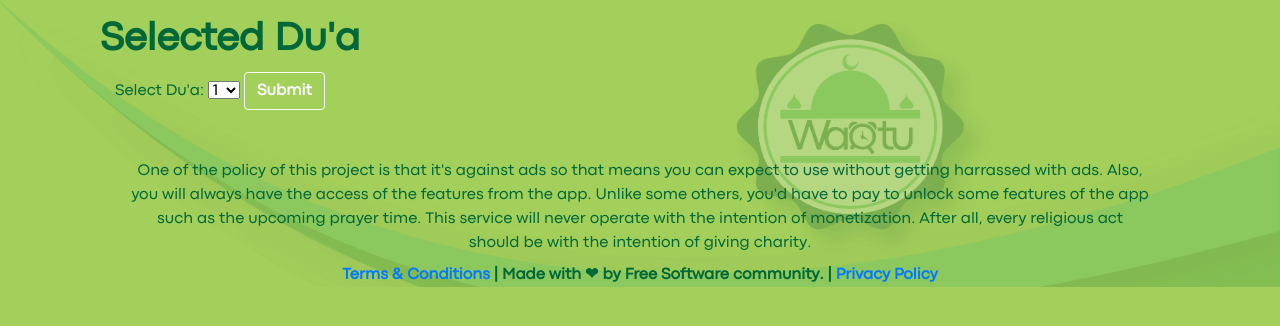
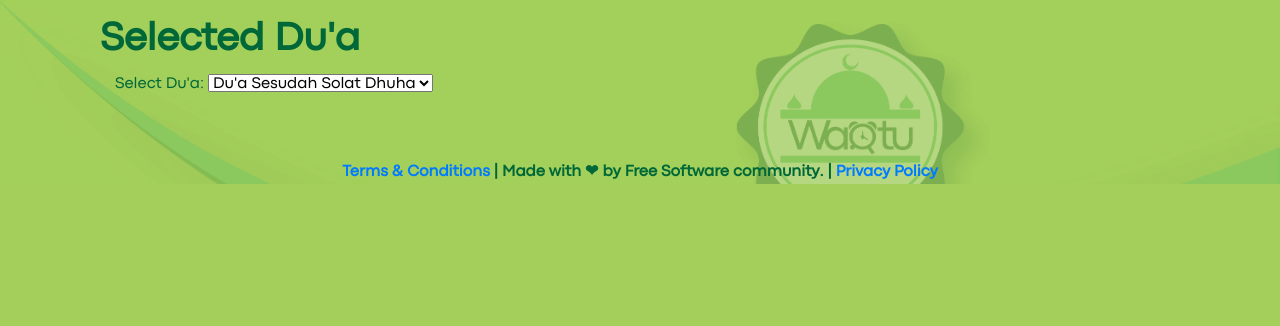
Before and after one commit to dihyah/waqtu, a Flask app: template templates/dua.html in a window 1280 px wide. Shown: the part 74-400 px from the top of the page. Run offline with Flask 2, Linux system fonts and the light colour scheme; the template is opened without the code that fills it, so the values that code supplies are empty; some libraries are stand-ins or nearby versions.

Commit message:
update dua.html

```diff
--- a/templates/dua.html
+++ b/templates/dua.html
@@ -33,26 +33,30 @@ You may reach me at hiidihyah@gmail.com if you have any inquiries.
     <!--dua selection droplist-->
         <div class="container duaSelection">
             <!--droplist-->
-            <form action="/action_page.php">
+            <form action="db_dir_here">
             <label class="selectionLabel" for="du'a">Select Du'a:</label>
-            <select class="form-select" aria-label="Default select example" name="du'a" id="ud'a">
-                <option value="01">1</option>
-                <option value="02">2</option>
-                <option value="03">3</option>
-                <option value="04">4</option>
+            <select class="form-select" aria-label="Default select example" name="du'a" id="dua" onchange="changeDua()">
+                <option value="Dua_01">Du'a Sesudah Solat Dhuha</option>
+                <option value="Dua_02">Du'a Murah Rezeki</option>
+                <option value="Dua_03">Du'a Dimudahkan Urusan</option>
             </select>
-
-            <!--Submit Button-->
-            <input type="submit" class="btn btn-outline-light font-weight-bold d-inline" value="Submit">
-            </form>
         </div><!--/duaSelection-->
     <br>
     <!--dua selection display-->
         <div class="container duaDisplay text-center">
             <div class="container">
-                <div class="pt-4" id="duaDisplay">One of the policy of this project is that it's against ads so that means you can expect to use without getting harrassed with ads. Also, you will always have the access of the features from the app. Unlike some others, you'd have to pay to unlock some features of the app such as the upcoming prayer time. This service will never operate with the intention of monetization. After all, every religious act should be with the intention of giving charity.</div>
-            </div>
+                <div class="pt-4" id="duaDisplay"></div>
         </div><!--/duaDisplay-->
 
     </div><!--/duaContent-->
+
+    {% block script %}
+            <script>
+                function changeDua() {
+                var img = document.getElementById("dua");
+                var value = img.options[img.selectedIndex].value;
+                document.getElementById("duaDisplay").innerHTML = "<img src='static/"+value+".png'>";
+}
+            </script>
+    {% endblock %}
 {% endblock %}
```
